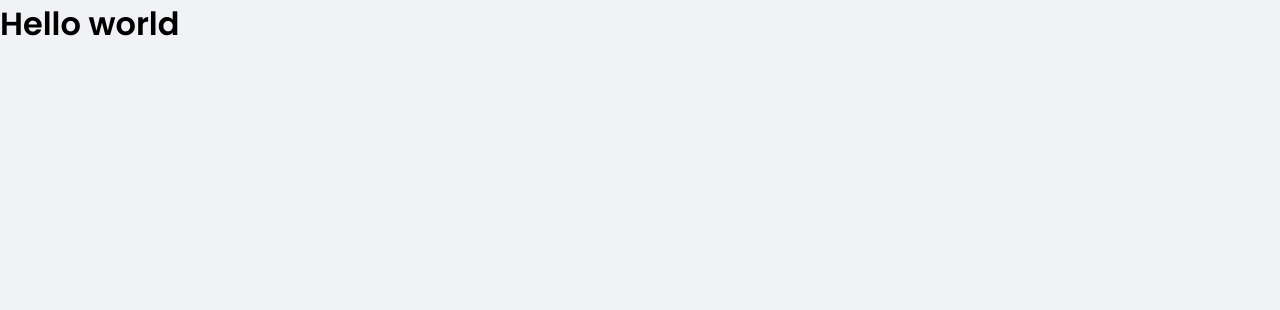
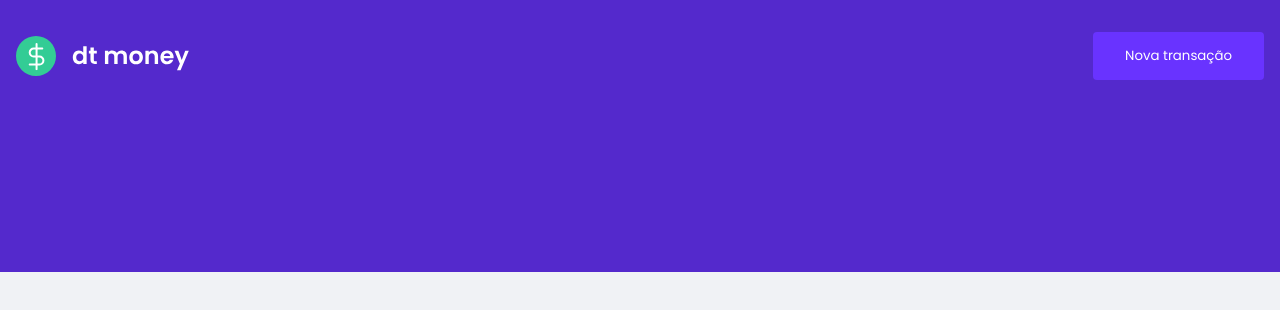
Before and after one commit to uitalorss/ignite-dtmoney, a React (Create React App) app: page / in a window 1280 px wide. Shown: the top 310 px of the page. Built offline with nearby package versions, Linux system fonts and the light colour scheme.

Commit message:
estilização do header da aplicação

```diff
--- a/src/App.tsx
+++ b/src/App.tsx
@@ -1,10 +1,11 @@
+import { Header } from "./components/Header";
 import { GlobalStyle } from "./styles/global"
 
 export function App() {
   return (
-    <div className="App">
+    <>
       <GlobalStyle />
-      <h1>Hello world</h1>
-    </div>
+      <Header />
+    </>
   );
 }
--- /dev/null
+++ b/src/components/Header/index.tsx
@@ -0,0 +1,13 @@
+import logoImg from '../../assets/logo.svg';
+import { Container, Content } from './styles';
+
+export function Header() {
+  return (
+    <Container>
+      <Content>
+        <img src={logoImg} alt="logo-dtmoney" />
+        <button type='button'>Nova transação</button>
+      </Content>
+    </Container>
+  )
+}
--- /dev/null
+++ b/src/components/Header/styles.ts
@@ -0,0 +1,27 @@
+import styled from "styled-components";
+
+export const Container = styled.header`
+  background: var(--blue);
+`
+
+export const Content = styled.div`
+  max-width: 1280px;
+  margin: 0 auto;
+  padding: 2rem 1rem 12rem;
+  display: flex;
+  align-items: center;
+  justify-content: space-between;
+
+  button{
+    background: var(--blue-light);
+    color: var(--shape-principal);
+    border: 0;
+    padding: 0 2rem;
+    height: 3rem;
+    border-radius: 0.25rem;
+    transition: filter 0.2s;
+    &:hover{
+      filter: brightness(0.9)
+    }
+  }
+`
--- a/src/styles/global.ts
+++ b/src/styles/global.ts
@@ -5,7 +5,7 @@
   --background: #F0F2F5;
   --red: #E52E4D;
   --blue: #5429cc;
-  --blue-light: #5429cc;
+  --blue-light: #6933FF;
   --green: #33CC95;
   --shape-principal: #FFFFFF;
   --text-title: #363F5F;
```
